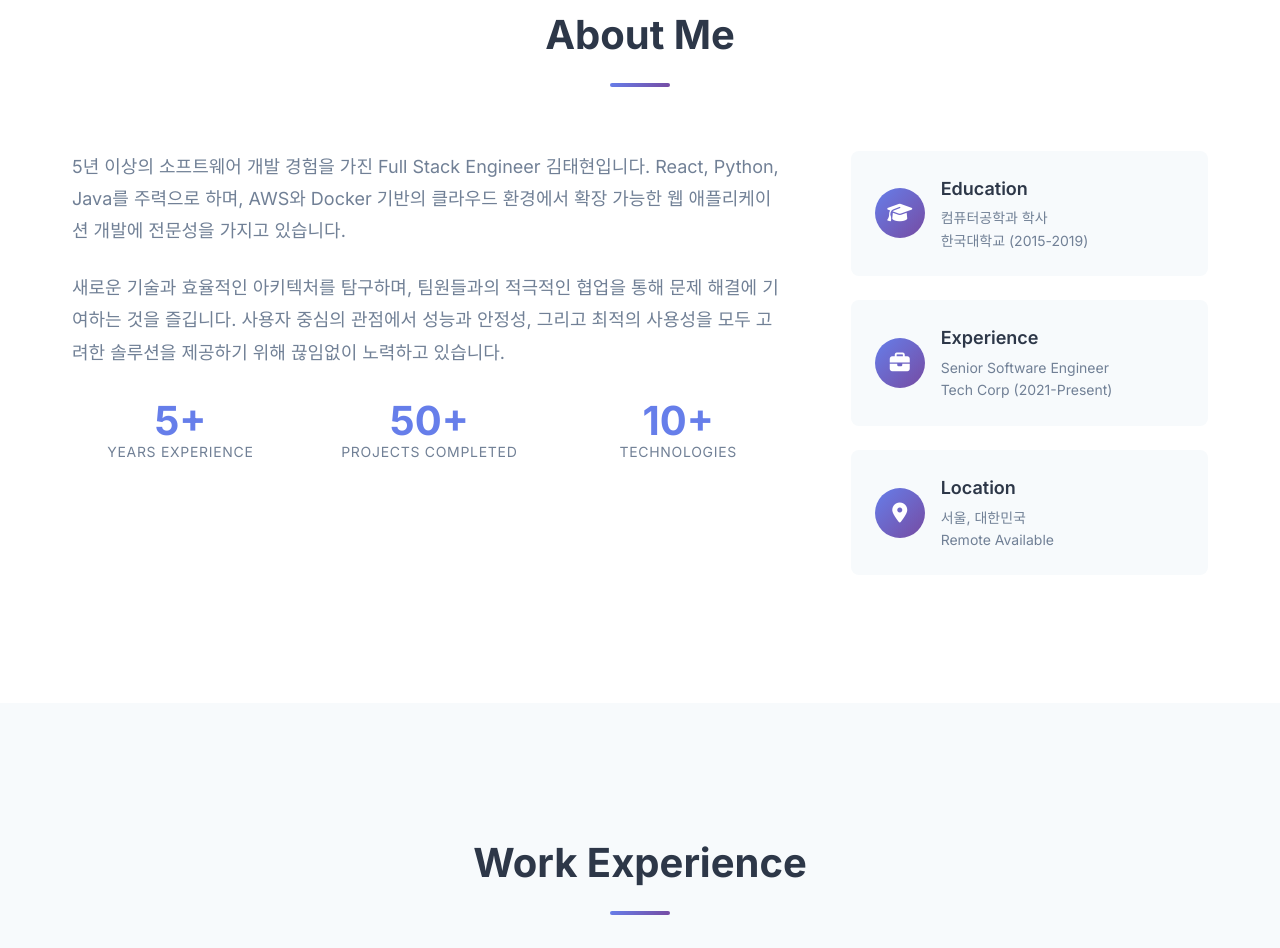
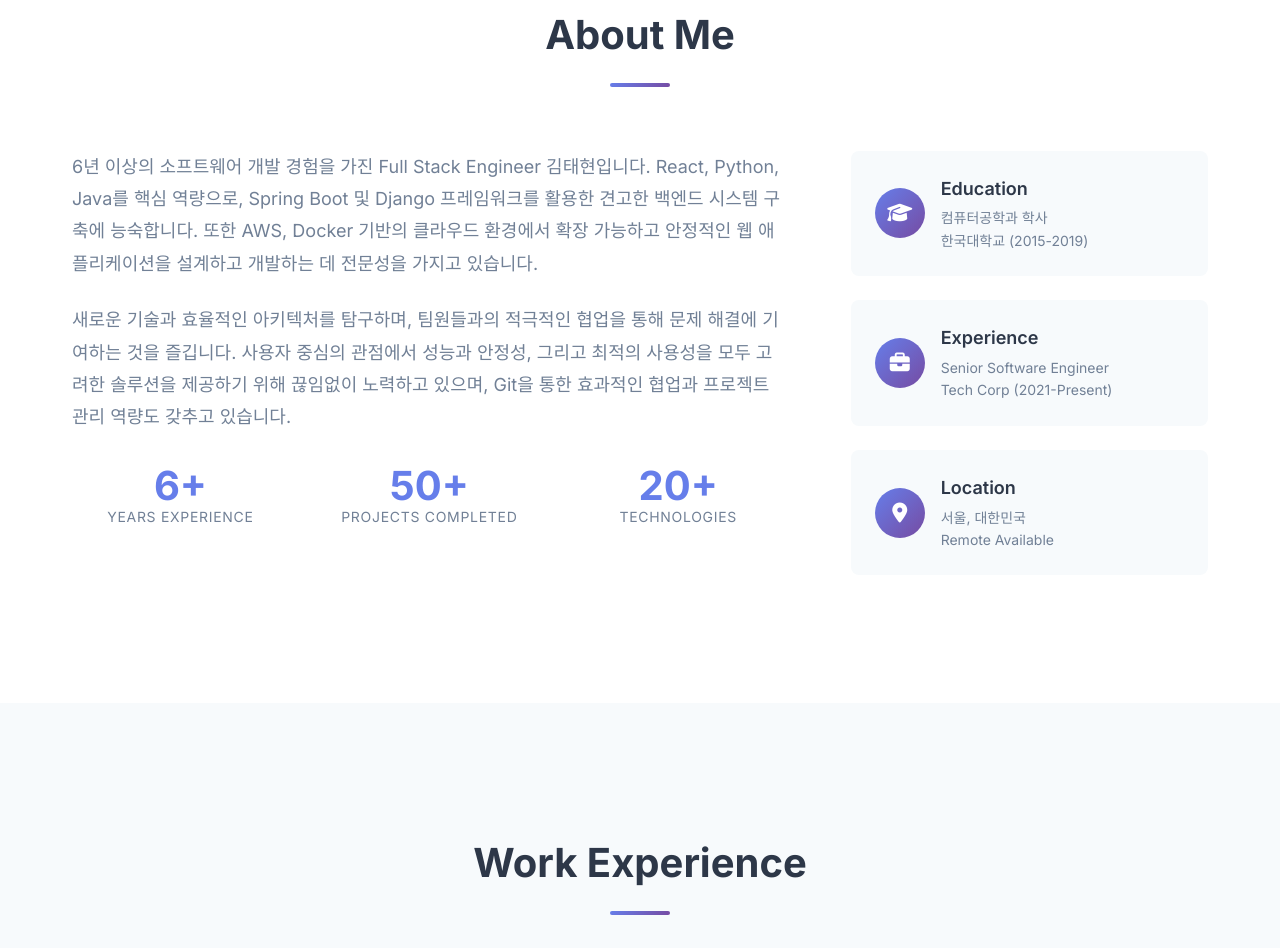
Before and after one commit to hsKim25/n8n-test-CV, a plain HTML site: page index.html in a window 1280 px wide. Shown: the part 951-1899 px from the top of the page. Drawn offline with Linux system fonts and the light colour scheme.

Commit message:
[n8n] Update About Me

```diff
--- a/index.html
+++ b/index.html
@@ -111,16 +111,18 @@
             <div class="about-content">
                 <div class="about-text">
                     <p class="about-paragraph">
-                        5년 이상의 소프트웨어 개발 경험을 가진 Full Stack Engineer 김태현입니다.
-                        React, Python, Java를 주력으로 하며, AWS와 Docker 기반의 클라우드 환경에서 확장 가능한 웹 애플리케이션 개발에 전문성을 가지고 있습니다.
+                        6년 이상의 소프트웨어 개발 경험을 가진 Full Stack Engineer 김태현입니다.
+                        React, Python, Java를 핵심 역량으로, Spring Boot 및 Django 프레임워크를 활용한 견고한 백엔드 시스템 구축에 능숙합니다.
+                        또한 AWS, Docker 기반의 클라우드 환경에서 확장 가능하고 안정적인 웹 애플리케이션을 설계하고 개발하는 데 전문성을 가지고 있습니다.
                     </p>
                     <p class="about-paragraph">
                         새로운 기술과 효율적인 아키텍처를 탐구하며, 팀원들과의 적극적인 협업을 통해 문제 해결에 기여하는 것을 즐깁니다.
-                        사용자 중심의 관점에서 성능과 안정성, 그리고 최적의 사용성을 모두 고려한 솔루션을 제공하기 위해 끊임없이 노력하고 있습니다.
+                        사용자 중심의 관점에서 성능과 안정성, 그리고 최적의 사용성을 모두 고려한 솔루션을 제공하기 위해 끊임없이 노력하고 있으며,
+                        Git을 통한 효과적인 협업과 프로젝트 관리 역량도 갖추고 있습니다.
                     </p>
                     <div class="about-stats">
                         <div class="stat-item">
-                            <span class="stat-number">5+</span>
+                            <span class="stat-number">6+</span>
                             <span class="stat-label">Years Experience</span>
                         </div>
                         <div class="stat-item">
@@ -128,7 +130,7 @@
                             <span class="stat-label">Projects Completed</span>
                         </div>
                         <div class="stat-item">
-                            <span class="stat-number">10+</span>
+                            <span class="stat-number">20+</span>
                             <span class="stat-label">Technologies</span>
                         </div>
                     </div>
```
